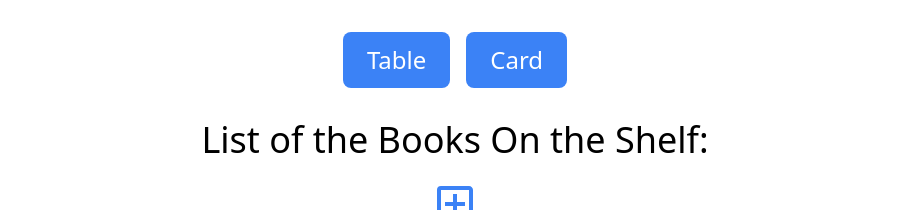
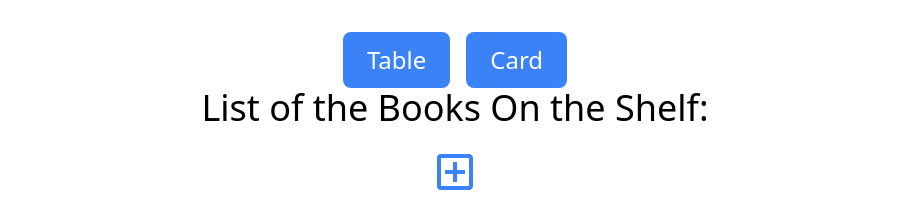
Before and after one commit to aliramazanov/book-shelf-xpress, a React (Vite) app in the folder frontend/: page / in a window 1280 px wide. Shown: the top 210 px of the page, without its empty margins (185-1094 px from the left). Built offline with nearby package versions, Linux system fonts and the light colour scheme; no server answers.

Commit message:
Fix small style error

```diff
--- a/frontend/src/pages/HomePage.jsx
+++ b/frontend/src/pages/HomePage.jsx
@@ -38,7 +38,7 @@ const HomePage = () => {
         </button>
       </div>
       <div className="flex justify-center items-center flex-col">
-        <h1 className="text-4xl mt-8" text-center>
+        <h1 className="text-4xl mt-8text-center">
           List of the Books On the Shelf:
         </h1>
         <Link to="/books/create">
```
